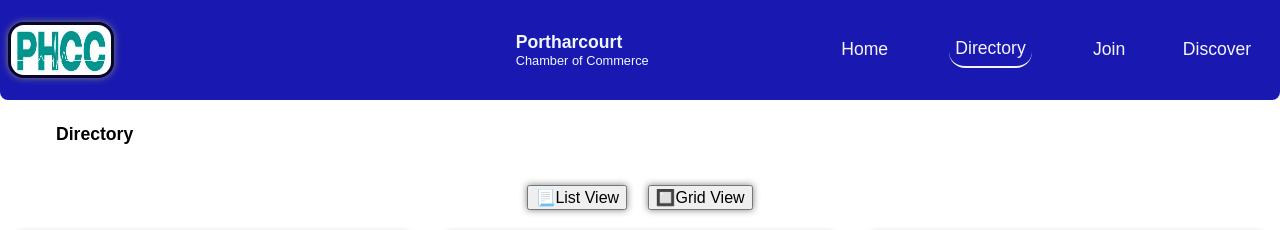
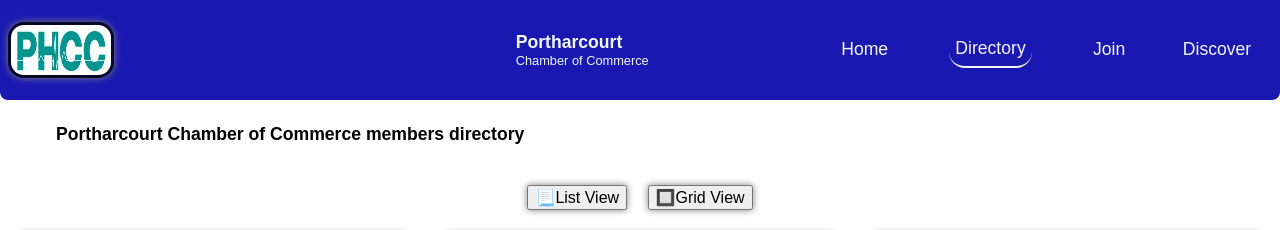
Before and after one commit to Anselem300/wdd231, a plain HTML site: page chamber/directory.html in a window 1280 px wide. Shown: the top 230 px of the page. Drawn offline with Linux system fonts and the light colour scheme; a web font is replaced by a local one.

Commit message:
h1 updated

```diff
--- a/chamber/directory.html
+++ b/chamber/directory.html
@@ -42,7 +42,7 @@
         </nav>
     </header>
     <main>
-        <h1 class="business">Directory</h1>
+        <h1 class="business">Portharcourt Chamber of Commerce members directory</h1>
         <div class="display-options">
             <button id="list-view">📃List View</button>
             <button id="grid-view">🔲Grid View</button>
```
